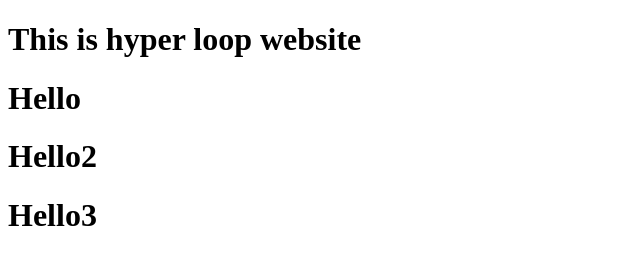
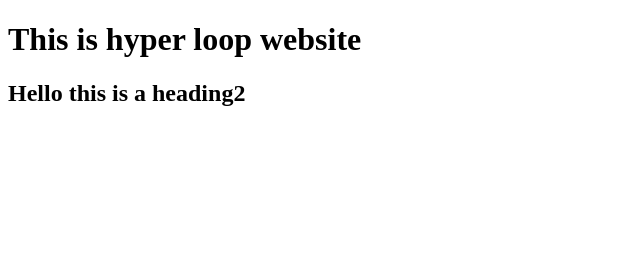
Before and after one commit to iam-orsu/hyperloop, a plain HTML site: page index.html in a window 1280 px wide. Shown: the whole page, without its empty margins (0-640 px from the left). Drawn offline with Linux system fonts and the light colour scheme.

Commit message:
added a h2 tag

```diff
--- a/index.html
+++ b/index.html
@@ -8,10 +8,6 @@
 <body>
     <h1>This is hyper loop website</h1>
 
-
-
-    <h1>Hello</h1>
-    <h1>Hello2</h1>
-    <h1>Hello3</h1>
+<h2>Hello this is a heading2</h2>
 </body>
 </html>
```
